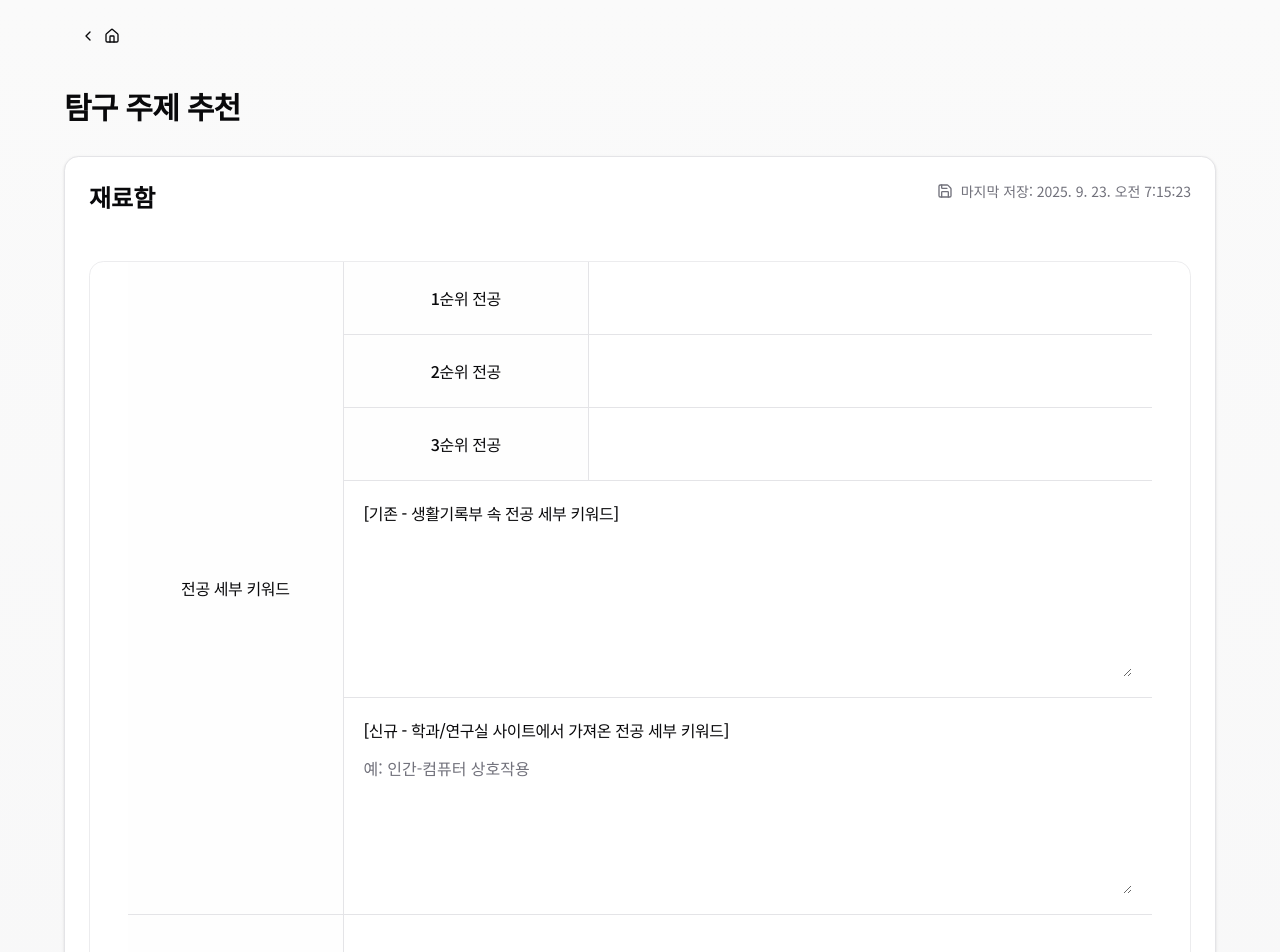
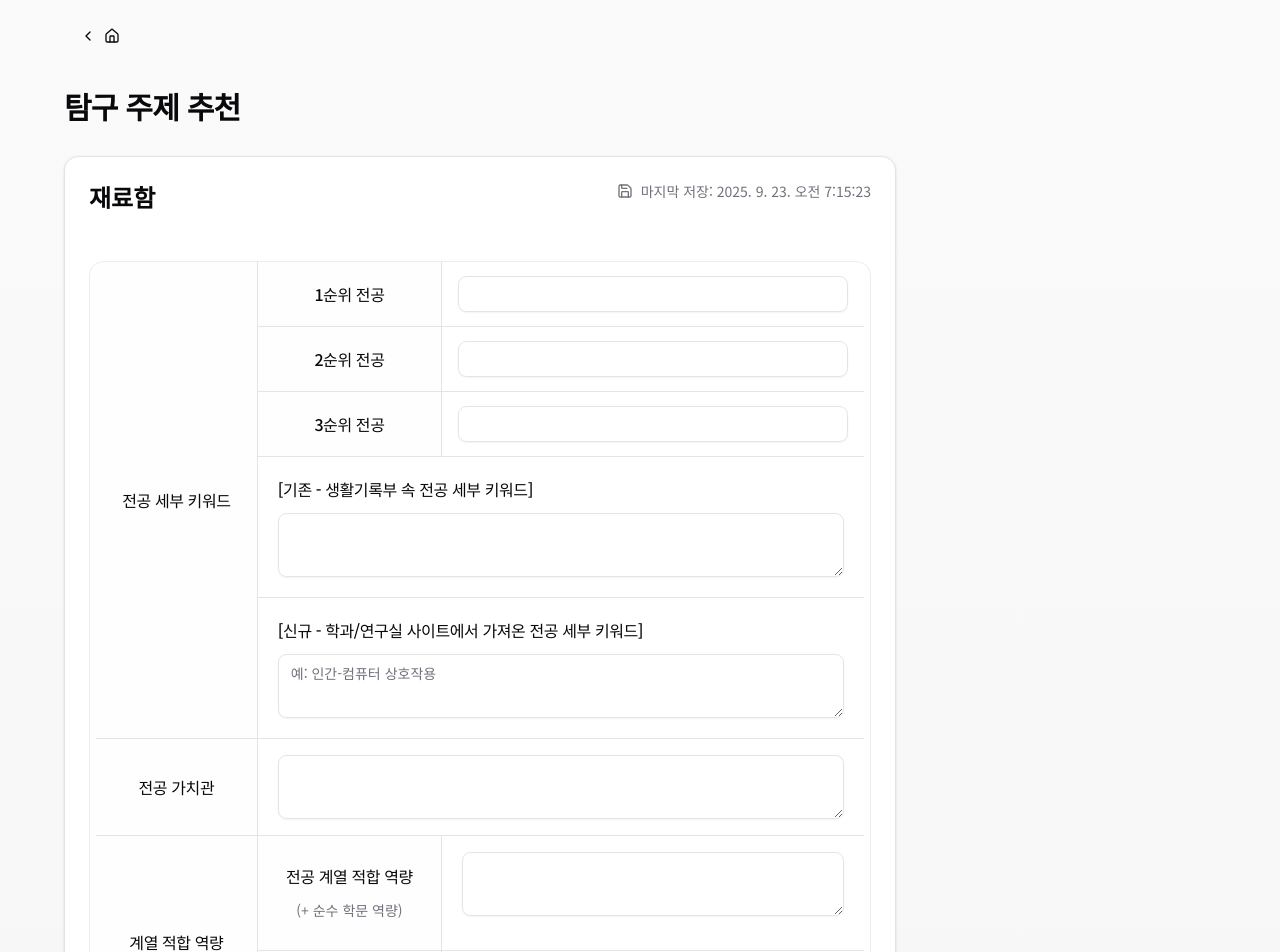
Before and after one commit to MEA-Co/MEA-Hub, a Next.js app: page /topics in a window 1280 px wide. Shown: the top 952 px of the page. Built offline with nearby package versions, Linux system fonts and the light colour scheme.

Commit message:
feat: table size

```diff
--- a/app/topics/_components/TopicsInputTable.tsx
+++ b/app/topics/_components/TopicsInputTable.tsx
@@ -119,24 +119,16 @@ function WorksheetTextarea({
   value,
   onChange,
   placeholder,
-  className,
 }: {
   value: string;
   onChange: (value: string) => void;
   placeholder?: string;
-  className?: string;
 }) {
   return (
     <Textarea
       value={value}
       onChange={(event) => onChange(event.currentTarget.value)}
       placeholder={placeholder}
-      className={[
-        'resize-y border-0 bg-transparent px-0 py-0 text-sm leading-6 shadow-none focus-visible:ring-0 md:text-base md:leading-7',
-        className,
-      ]
-        .filter(Boolean)
-        .join(' ')}
     />
   );
 }
@@ -204,7 +196,7 @@ export default function TopicsInputTable() {
   }
 
   return (
-    <Card>
+    <Card className="max-w-[52rem]">
       <CardHeader className="gap-2 px-4 pb-0 sm:px-6">
         <div className="flex flex-col gap-3 md:flex-row md:items-start md:justify-between">
           <div className="space-y-1.5">
@@ -222,7 +214,7 @@ export default function TopicsInputTable() {
 
       <CardContent className="space-y-4 px-4 pt-4 sm:px-6">
         <div className="overflow-hidden rounded-xl border border-border/70">
-          <Table className="mx-auto w-[clamp(22.5rem,92vw,48rem)] min-w-[22.5rem] table-fixed border-collapse lg:w-[64rem]">
+          <Table className="mx-auto w-[clamp(22.5rem,92vw,48rem)] min-w-[22.5rem] max-w-[48rem] table-fixed border-collapse">
             <colgroup>
               <col className="w-[24%] md:w-[21%]" />
               <col className="w-[28%] md:w-[24%]" />
@@ -254,7 +246,6 @@ export default function TopicsInputTable() {
                       onChange={(event) =>
                         updateField(field.id, event.currentTarget.value)
                       }
-                      className="h-10 border-0 bg-transparent px-0 text-sm shadow-none focus-visible:ring-0 md:h-12 md:text-base"
                     />
                   </TableCell>
                 </TableRow>
@@ -274,7 +265,6 @@ export default function TopicsInputTable() {
                       onChange={(value) =>
                         updateField('existingKeywords', value)
                       }
-                      className="min-h-[140px]"
                     />
                   </div>
                 </TableCell>
@@ -295,7 +285,6 @@ export default function TopicsInputTable() {
                       value={fields.newKeywords}
                       onChange={(value) => updateField('newKeywords', value)}
                       placeholder="예: 인간-컴퓨터 상호작용"
-                      className="min-h-[140px]"
                     />
                   </div>
                 </TableCell>
@@ -312,7 +301,6 @@ export default function TopicsInputTable() {
                   <WorksheetTextarea
                     value={fields.majorValues}
                     onChange={(value) => updateField('majorValues', value)}
-                    className="min-h-[96px] md:min-h-[120px]"
                   />
                 </TableCell>
               </TableRow>
@@ -337,7 +325,6 @@ export default function TopicsInputTable() {
                       onChange={(value) =>
                         updateField('academicCompetency', value)
                       }
-                      className="min-h-[120px] md:min-h-[160px]"
                     />
                   </div>
                 </TableCell>
@@ -354,7 +341,6 @@ export default function TopicsInputTable() {
                       onChange={(value) =>
                         updateField('differentiatedCompetency', value)
                       }
-                      className="min-h-[120px] md:min-h-[160px]"
                     />
                   </div>
                 </TableCell>
```
